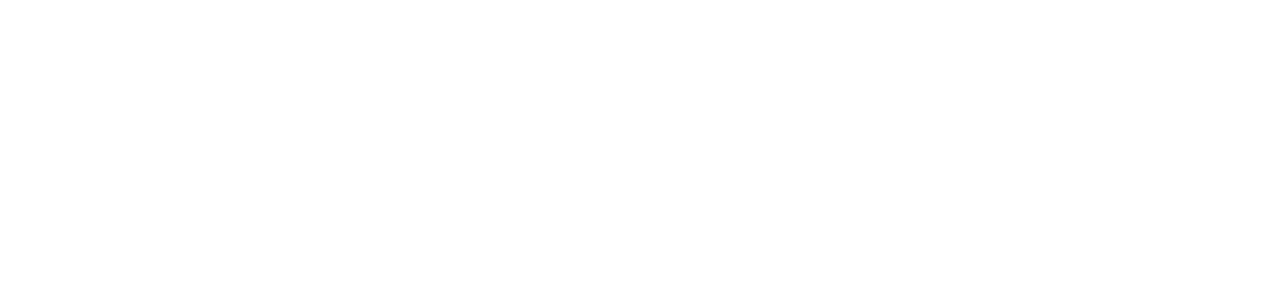
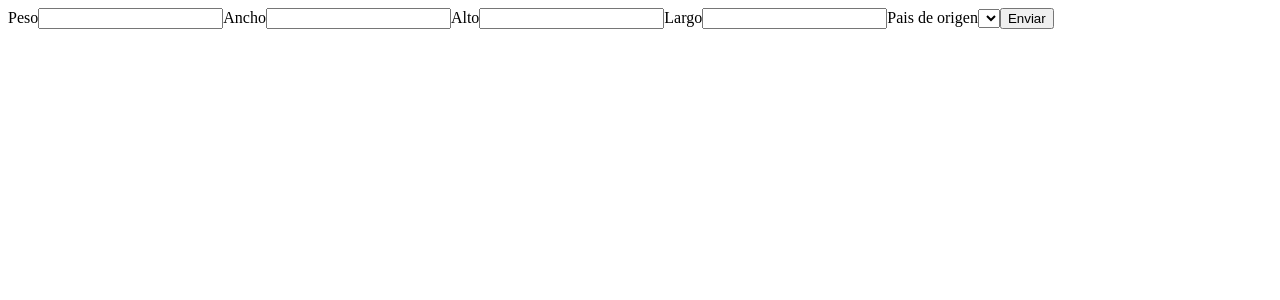
Before and after one commit to AnderCabrera/cotizador-frontend, an Angular app: page / in a window 1280 px wide. Shown: the top 300 px of the page. Built offline with nearby package versions, Linux system fonts and the light colour scheme; no server answers.

Commit message:
adding `proxy` config file

```diff
--- a/package.json
+++ b/package.json
@@ -3,7 +3,7 @@
   "version": "0.0.0",
   "scripts": {
     "ng": "ng",
-    "start": "ng serve",
+    "start": "ng serve --proxy-config proxy.conf.json",
     "build": "ng build",
     "watch": "ng build --watch --configuration development",
     "test": "ng test"
--- a/src/app/app.component.html
+++ b/src/app/app.component.html
@@ -0,0 +1,22 @@
+<div class="main">
+  <form action="http://localhost:8080/api/red" method="GET">
+    <label for="weight">Peso</label>
+    <input type="number" name="weight" id="weight" />
+
+    <label for="width">Ancho</label>
+    <input type="number" name="width" id="width" />
+
+    <label for="height">Alto</label>
+    <input type="number" name="height" id="height" />
+
+    <label for="length">Largo</label>
+    <input type="number" name="length" id="length" />
+
+    <label for="country_origin">Pais de origen</label>
+    <select name="" id="country_origin">
+      <option value=""></option>
+    </select>
+
+    <button type="submit">Enviar</button>
+  </form>
+</div>
--- a/src/app/app.component.ts
+++ b/src/app/app.component.ts
@@ -1,10 +1,21 @@
 import { Component } from '@angular/core';
+import { CountriesService } from './services/countries.service';
 
 @Component({
   selector: 'app-root',
   templateUrl: './app.component.html',
   styleUrls: ['./app.component.scss']
 })
+
 export class AppComponent {
-  title = 'cotizador-frontend';
+  constructor(private countriesService: CountriesService) {}
+
+  public countries: any;
+
+  ngOnInit() {
+    this.countriesService.getCountries().subscribe((data) => {
+      console.log(data);
+      this.countries = data;
+    });
+  }
 }
--- /dev/null
+++ b/src/app/services/countries.service.ts
@@ -0,0 +1,18 @@
+import { Injectable } from '@angular/core';
+
+import { HttpClient } from '@angular/common/http';
+import { Observable } from 'rxjs';
+
+@Injectable({
+  providedIn: 'root'
+})
+
+export class CountriesService {
+  private countries_api_url = '/api/countries';
+
+  constructor(private http: HttpClient) { }
+
+  public getCountries(): Observable<any> {
+    return this.http.get(this.countries_api_url);
+  }
+}
```
Also changed, not shown: proxy.conf.json (added, +8 -0 lines), src/app/app.module.ts (+6 -2 lines), 1 other file (tests, documents, lock files or other folders).
